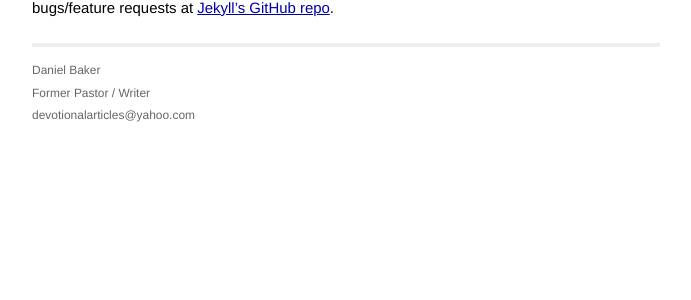
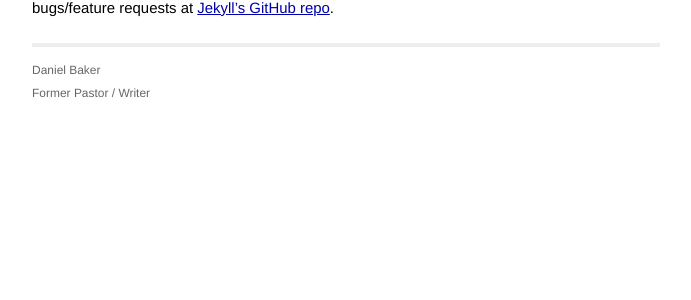
Before and after one commit to dbb1292/dbb1292.github.io, a Jekyll site: the page built from _posts/2014-01-01-welcome.md, in a window 1280 px wide. Shown: the part 450-750 px from the top of the page, without its empty margins (294-985 px from the left). Built offline with Jekyll 4.4.1, drawn with Linux system fonts in a browser that asks for light colours; Markdown is read by kramdown in place of the engine named in the settings.

Commit message:
removing email from layout for now

```diff
--- a/_layouts/default.html
+++ b/_layouts/default.html
@@ -28,7 +28,6 @@
               <p>
                 Daniel Baker<br />
                 Former Pastor / Writer<br />
-                devotionalarticles@yahoo.com
               </p>
             </div>
           </div>
```
